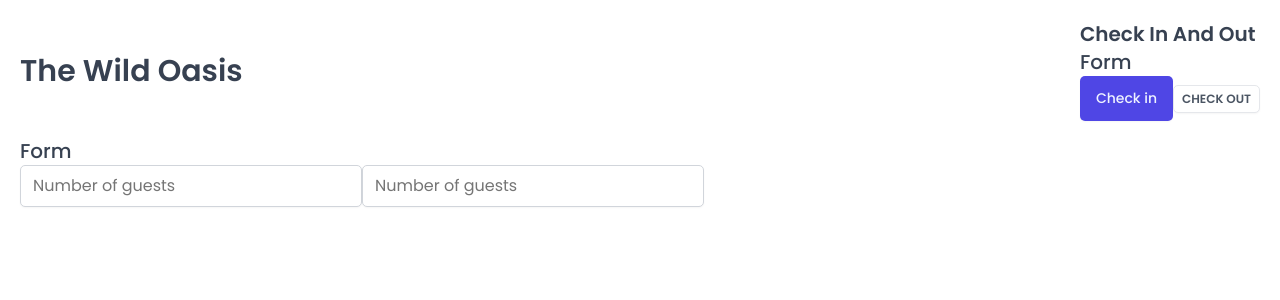
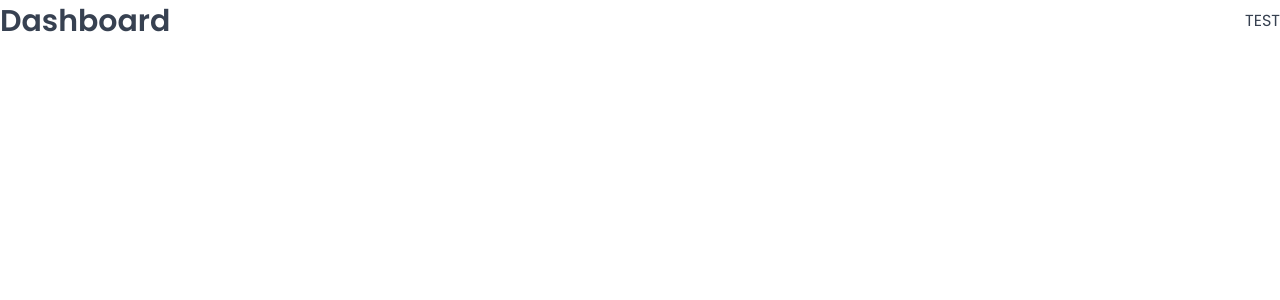
Before and after one commit to piyush-singh21/the-wild-oasis, a React (Vite) app: page /dashboard in a window 1280 px wide. Shown: the top 300 px of the page. Built offline with nearby package versions, Linux system fonts and the light colour scheme; a web font is replaced by a local one.

Commit message:
Setting up pages and routes

```diff
--- a/package.json
+++ b/package.json
@@ -12,6 +12,7 @@
   "dependencies": {
     "react": "^18.2.0",
     "react-dom": "^18.2.0",
+    "react-router-dom": "^6.16.0",
     "styled-components": "^6.0.8"
   },
   "devDependencies": {
--- a/src/App.jsx
+++ b/src/App.jsx
@@ -1,43 +1,31 @@
-import styled from "styled-components";
-import GlobalStyles from "./styles/GlobalStyles";
-import Button from "./ui/Button";
-import Input from "./ui/Input";
-import Heading from "./ui/Heading";
-import Row from "./ui/Row";
-
-
-
-const StyledApp = styled.div`
-  /* background-color: orangered; */
-  padding: 20px;
-`;
-
+import { BrowserRouter, Navigate, Route, Routes } from "react-router-dom";
+import Dashboard from "./pages/Dashboard";
+import Bookings from "./pages/Bookings";
+import Cabins from "./pages/Cabins";
+import Users from "./pages/Users";
+import Settings from "./pages/Settings";
+import Account from "./pages/Account";
+import Login from "./pages/Login";
+import PageNotFound from "./pages/PageNotFound";
+import GlobalStyles from "./styles/GlobalStyles"
 function App() {
   return (
     <>
       <GlobalStyles />
-      <StyledApp>
-        <Row>
-
-          <Row type="horizontal">
-            <Heading as="h1">The Wild Oasis</Heading>
-            <div>
-              <Heading as="h2">Check In And Out</Heading>
-              <Heading as="h3">Form</Heading>
-              <Button onClick>Check in</Button>
-              <Button size="small" variation="secondary" onClick>Check out</Button>
-            </div>
-          </Row>
-          <Row >
-            <form>
-              <Heading as="h3">Form</Heading>
-              <Input type="number" placeholder="Number of guests"></Input>
-              <Input type="number" placeholder="Number of guests"></Input>
-            </form>
-          </Row>
-        </Row>
-      </StyledApp>
+      <BrowserRouter>
+        <Routes>
+          <Route index element={<Navigate replace to="dashboard" />} />
+          <Route path="dashboard" element={<Dashboard />} />
+          <Route path="bookings" element={<Bookings />} />
+          <Route path="cabins" element={<Cabins />} />
+          <Route path="users" element={<Users />} />
+          <Route path="setting" element={<Settings />} />
+          <Route path="account" element={<Account />} />
+          <Route path="login" element={<Login />} />
+          <Route path="*" element={<PageNotFound />} />
+        </Routes>
+      </BrowserRouter>
     </>
-  );
+  )
 }
 export default App;
```
Also changed, not shown: 1 other file (tests, documents, lock files or other folders).
